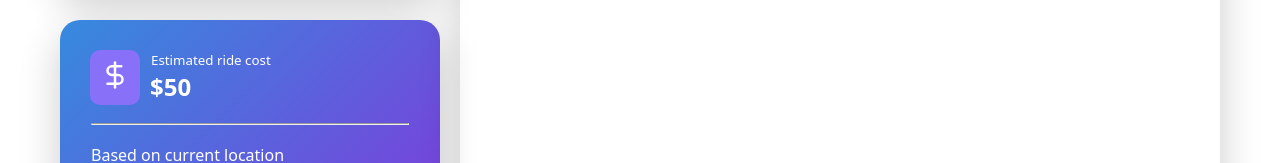
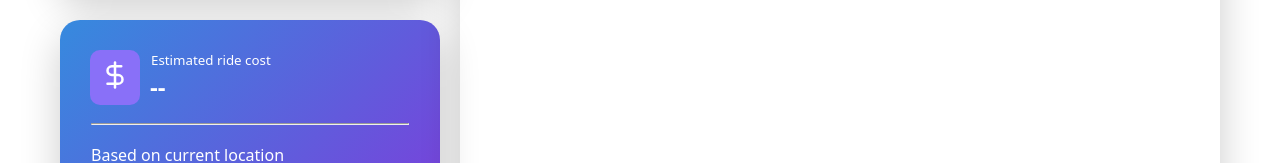
Before and after one commit to AdiAlikalfic/RideShare, a React (Vite) app: page /home in a window 1280 px wide. Shown: the part 346-509 px from the top of the page. Built offline with nearby package versions, Linux system fonts and the light colour scheme; no server answers.

Commit message:
Added estimated ride cost logic

```diff
--- a/src/pages/home/HomePage.jsx
+++ b/src/pages/home/HomePage.jsx
@@ -13,6 +13,15 @@ function HomePage() {
     const [pickup, setPickup] = useState(null);
     const [distance, setDistance] = useState(null);
     const navigate = useNavigate();
+
+    //Ride cost caluculations
+    const fuelPrice = 1.60; // €/L
+    const carConsumption = 7; // L per 100km
+    const distanceKm = distance ? distance / 1000 : 0;
+    const fuelUsed = (distanceKm / 100) * carConsumption;
+    const fuelCost = fuelUsed * fuelPrice;
+    const estimatedRideCost = fuelCost * 0.6;
+
 
     async function handleLogout() {
         const {error} = await supabase.auth.signOut();
@@ -116,7 +125,9 @@ function HomePage() {
                         </div>
                         <div className="est-ride-cost">
                             <p>Estimated ride cost</p>
-                            <h2>$50</h2>
+                            <h2>
+                                {distance ? `$${estimatedRideCost.toFixed(2)}` : "--"}
+                            </h2>
                         </div>
                         </div>
                         <hr />
```
